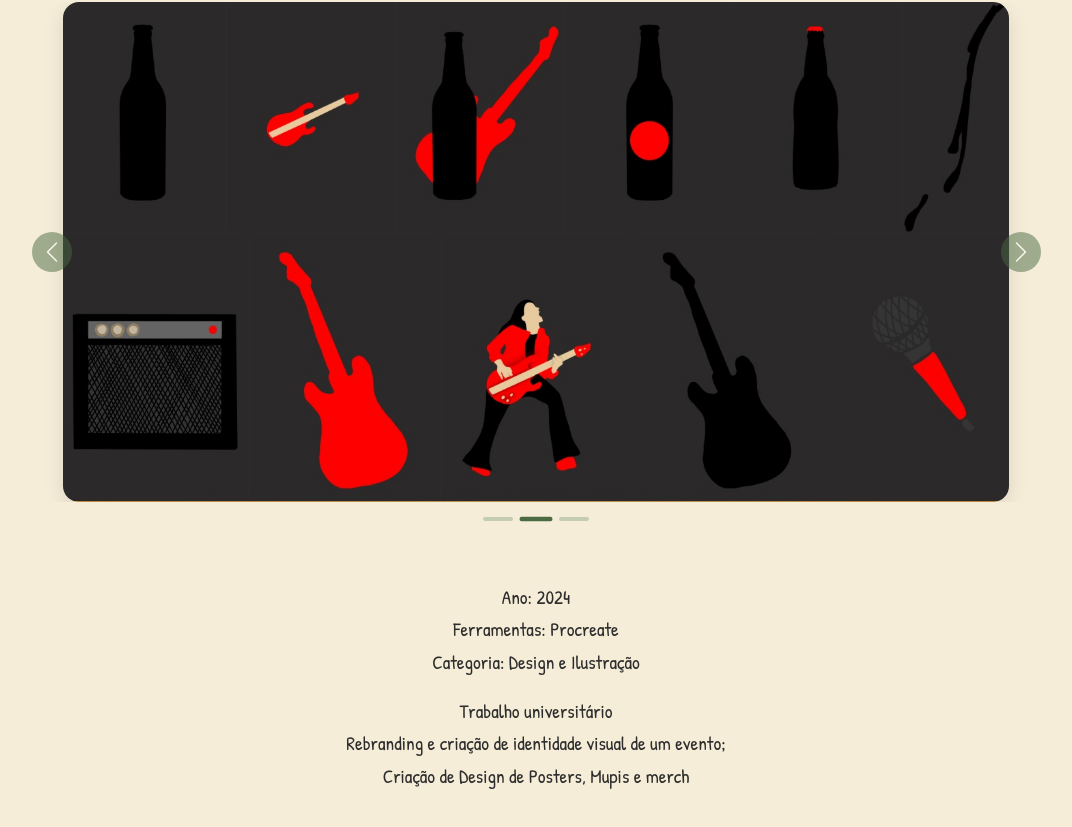
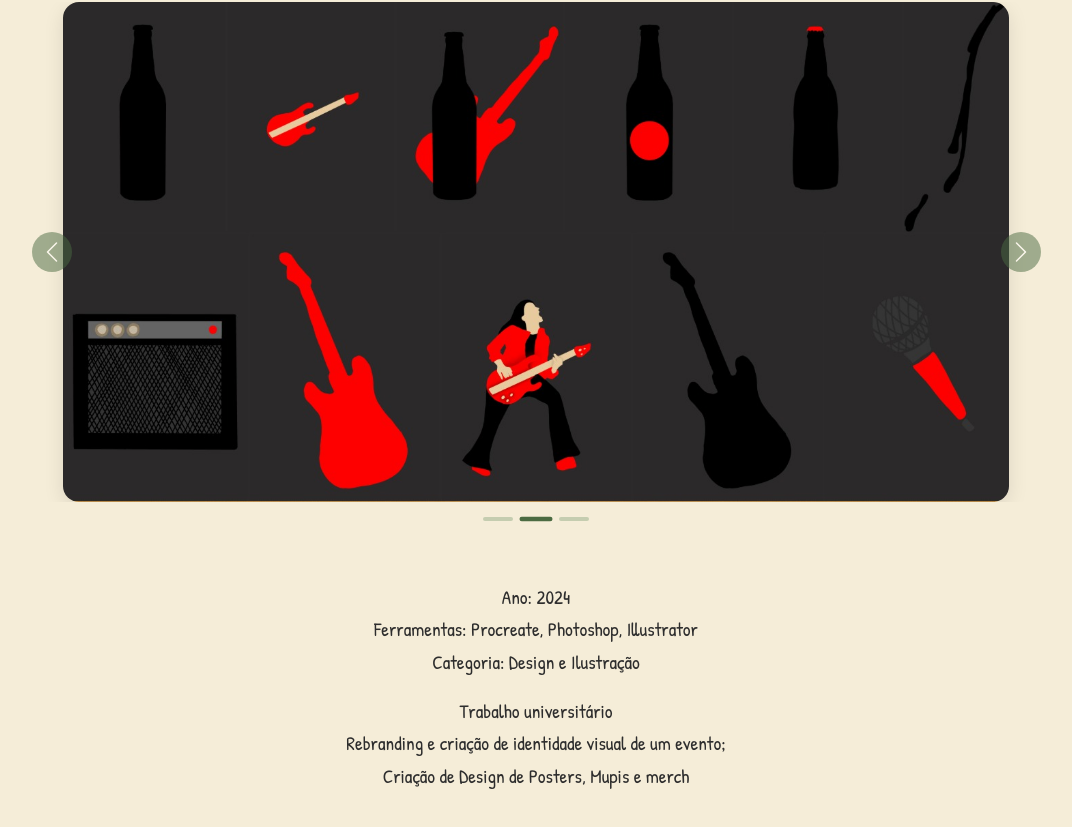
Before and after one commit to matxildji/portfoliomatilde.github.io, a plain HTML site: page superbocksr.html in a window 1280 px wide. Shown: the part 303-1130 px from the top of the page, without its empty margins (104-1176 px from the left). Drawn offline with nearby package versions, Linux system fonts and the light colour scheme.

Commit message:
Update superbocksr.html

```diff
--- a/superbocksr.html
+++ b/superbocksr.html
@@ -364,7 +364,7 @@
 
     <p>
       Ano: 2024<br>
-      Ferramentas: Procreate<br>
+      Ferramentas: Procreate, Photoshop, Illustrator<br>
       Categoria: Design e Ilustração
     </p>
     <p>
```
